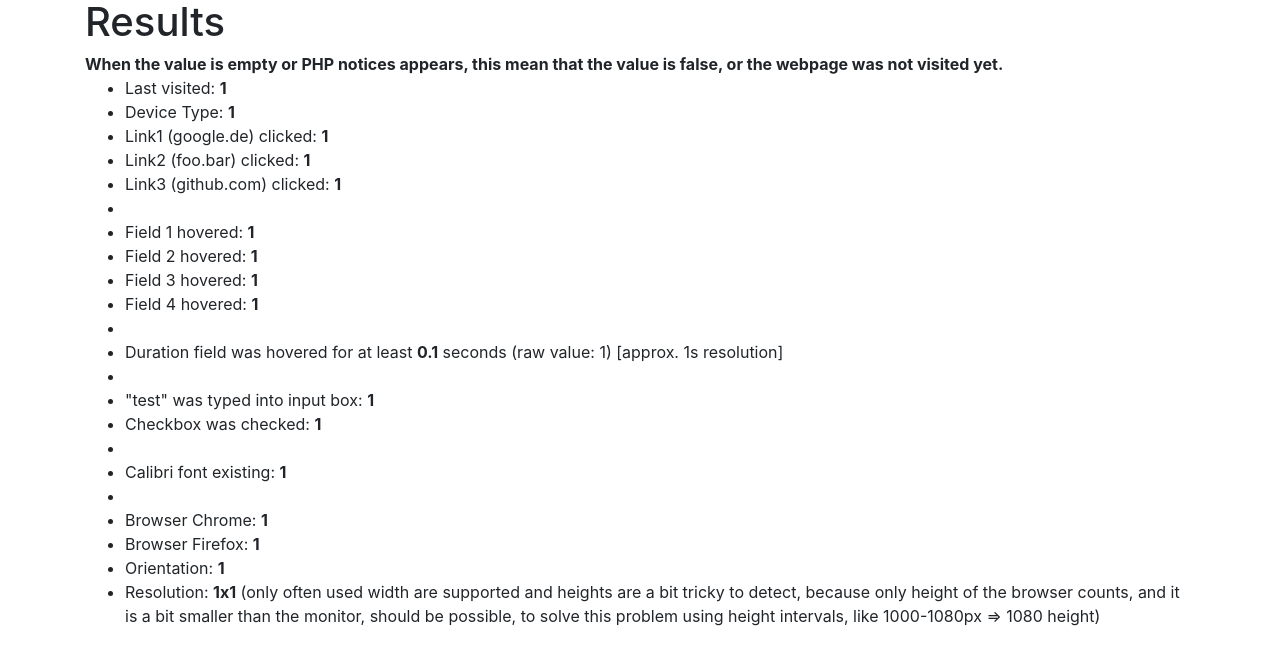
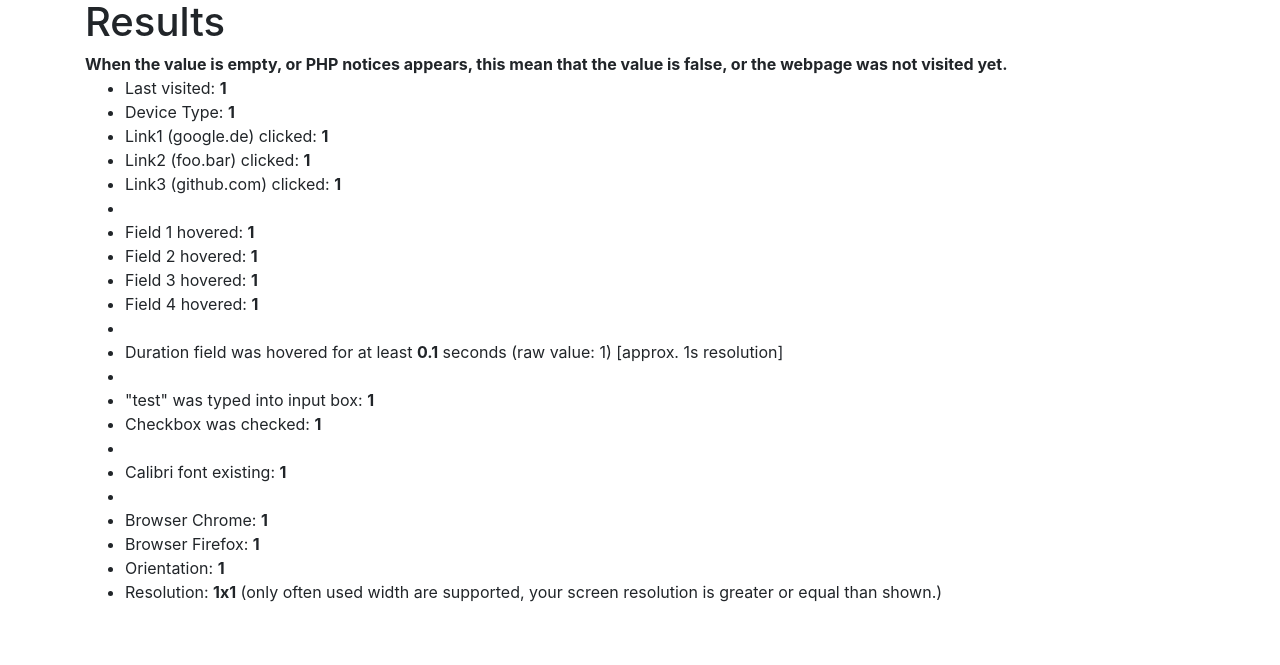
Before and after one commit to jbtronics/CrookedStyleSheets, a PHP site: page /results.php in a window 1280 px wide. Shown: the top 665 px of the page. Run offline with PHP 8.4, Linux system fonts and the light colour scheme; the visitor is signed in with stand-in values (Sample User, id 1).

Commit message:
Updated hint about shown resolution.

```diff
--- a/results.php
+++ b/results.php
@@ -17,7 +17,7 @@ session_start();
   <body>
     <div class="container">
         <h1>Results</h1>
-        <b>When the value is empty or PHP notices appears, this mean that the value is false, or the webpage was not visited yet.</b>
+        <b>When the value is empty, or PHP notices appears, this mean that the value is false, or the webpage was not visited yet.</b>
         <ul>
             <li>Last visited: <b><?php print $_SESSION["started"]?></b></li>
             <li>Device Type: <b><?php print $_SESSION["device"]?></b></li>
@@ -40,8 +40,7 @@ session_start();
             <li>Browser Chrome: <b><?php print $_SESSION['browser_chrome']?></b></li>
             <li>Browser Firefox: <b><?php print $_SESSION['browser_firefox']?></b></li>
             <li>Orientation: <b><?php print $_SESSION['orientation']?></b></li>
-            <li>Resolution: <b><?php print $_SESSION['width']?>x<?php print $_SESSION['height']?></b> (only often used width are supported and heights are a bit tricky to detect, because only height of the browser counts, and it is a bit smaller than the monitor,
-              should be possible, to solve this problem using height intervals, like 1000-1080px => 1080 height)</li>
+            <li>Resolution: <b><?php print $_SESSION['width']?>x<?php print $_SESSION['height']?></b> (only often used width are supported, your screen resolution is greater or equal than shown.)</li>
         </ul>
     </div>
 
```
